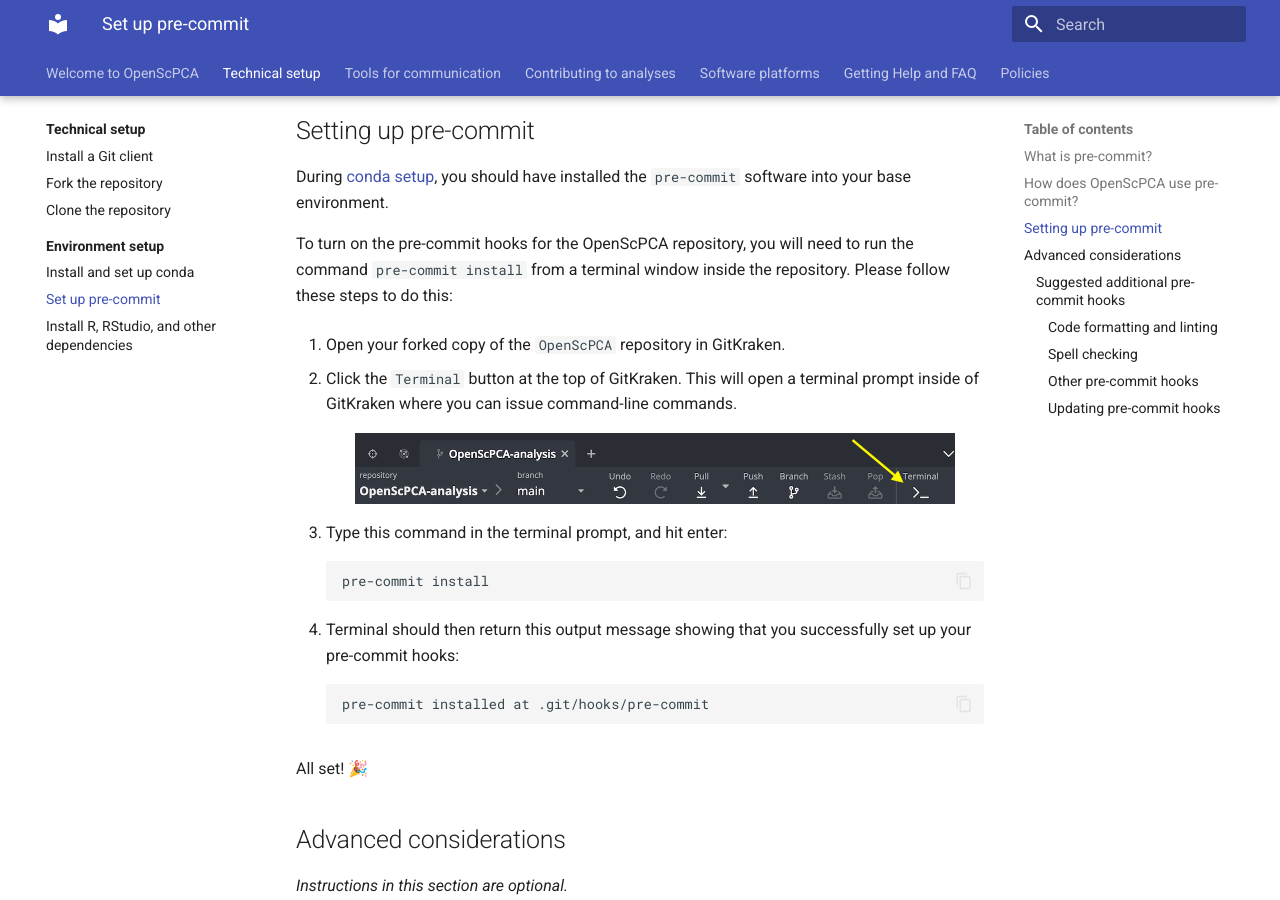
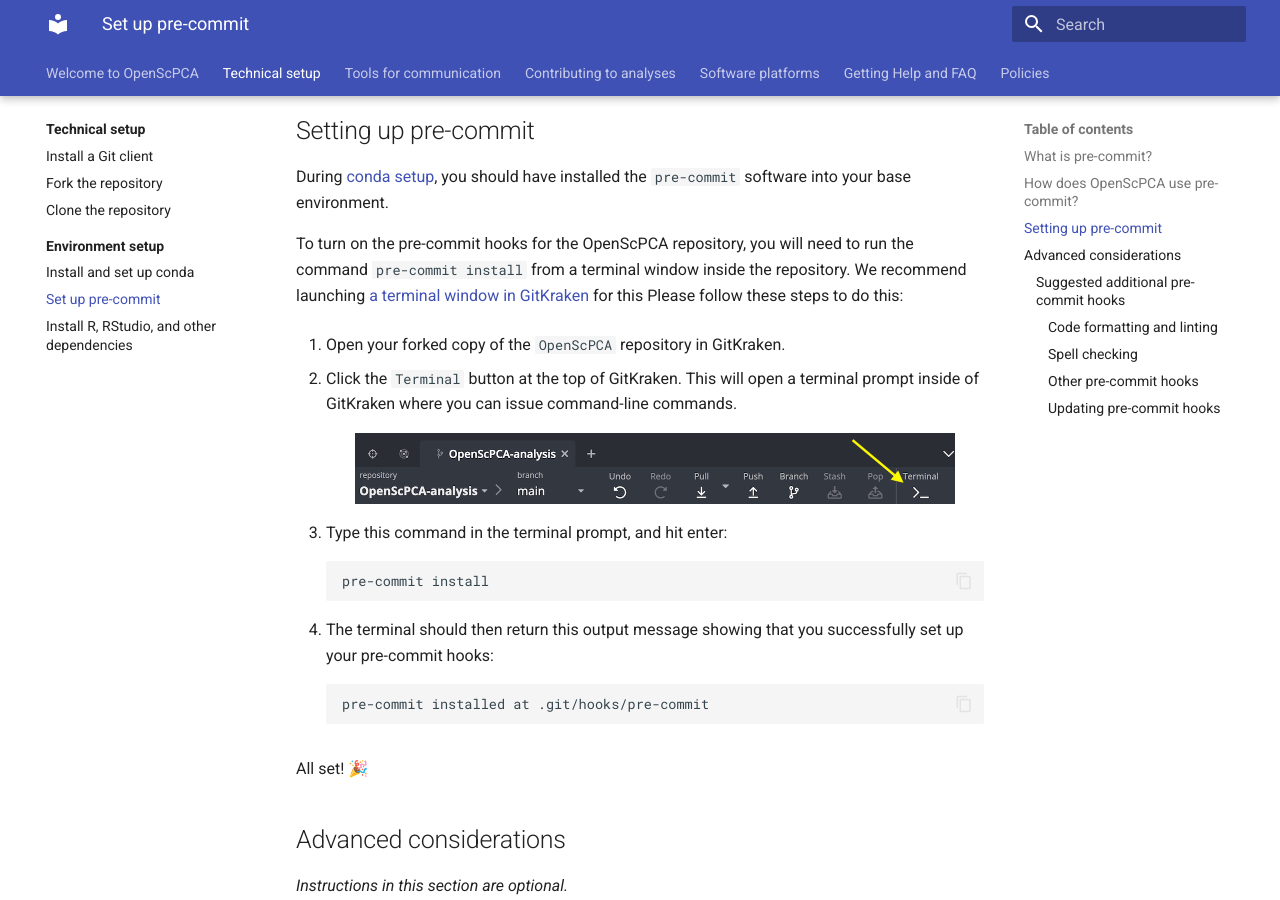
Before and after one commit to AlexsLemonade/OpenScPCA-analysis, an MkDocs documentation site: the page built from docs/technical-setup/environment-setup/setup-precommit.md, in a window 1280 px wide and 900 px high, scrolled down 1053 px. Built offline with MkDocs 1.6.1 and Material for MkDocs 9.7.7, drawn with Linux system fonts in a browser that asks for light colours.

Commit message:
update to link to the new terminal doc

````diff
--- a/docs/technical-setup/environment-setup/setup-precommit.md
+++ b/docs/technical-setup/environment-setup/setup-precommit.md
@@ -37,13 +37,14 @@
 During [conda setup](./setup-conda.md/#set-up-conda), you should have installed the `pre-commit` software into your base environment.
 
 To turn on the pre-commit hooks for the OpenScPCA repository, you will need to run the command `pre-commit install` from a terminal window inside the repository.
+We recommend launching [a terminal window in GitKraken](../../software-platforms/general-tools/using-the-terminal.md#how-do-you-access-the-terminal) for this
 Please follow these steps to do this:
 
 1. Open your forked copy of the `OpenScPCA` repository in GitKraken.
 
 
 1. Click the `Terminal` button at the top of GitKraken.
-This will open a terminal prompt inside of GitKraken where you can issue command-line commands. <!-- TODO: Note this in case we need it for windows setup: https://help.gitkraken.com/gitkraken-client/terminal/#setting-the-default-terminal-on-windows. Also: https://help.gitkraken.com/gitkraken-client/windows-subsystem-for-linux/ -->
+This will open a terminal prompt inside of GitKraken where you can issue command-line commands.
 
     <figure markdown="span">
         ![Open the terminal in GitKraken.](../../img/gitkraken-terminal-button.png){width="600"}
@@ -55,7 +56,7 @@
     pre-commit install
     ```
 
-1. Terminal should then return this output message showing that you successfully set up your pre-commit hooks:
+1. The terminal should then return this output message showing that you successfully set up your pre-commit hooks:
 
     ```
     pre-commit installed at .git/hooks/pre-commit
````
Also changed, not shown: docs/technical-setup/environment-setup/setup-conda.md (+1 -13 lines).
